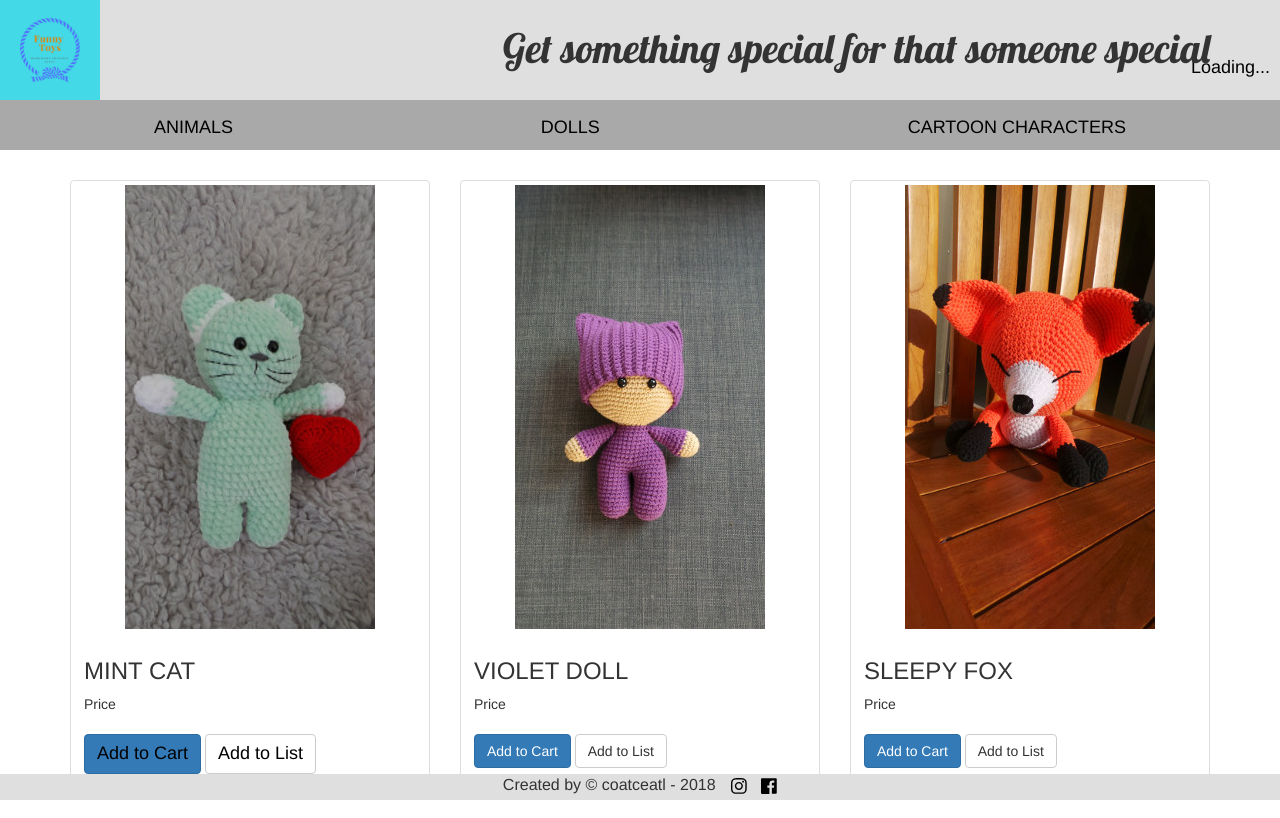
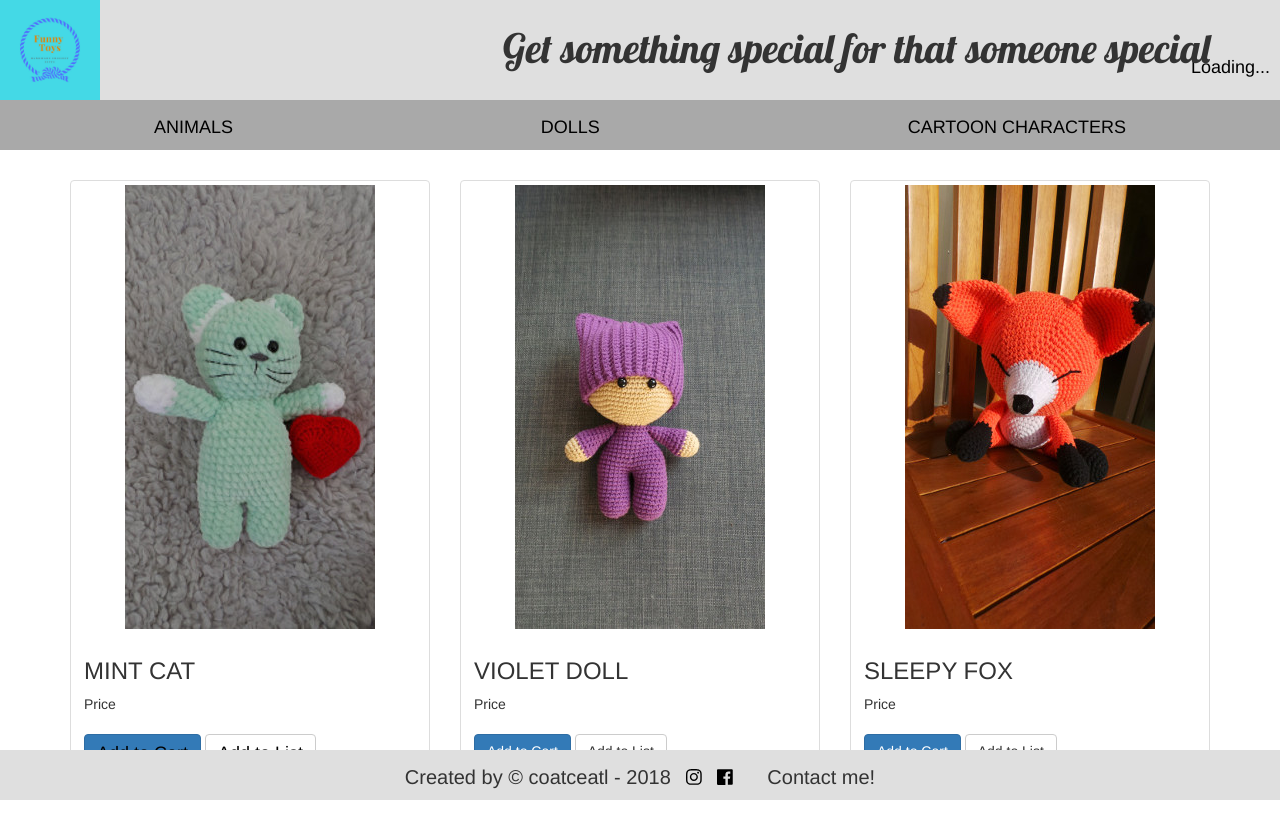
Before and after one commit to coatceatl/node_react-app, a React app: page / in a window 1280 px wide. Built offline with nearby package versions, Linux system fonts and the light colour scheme; no server answers.

Commit message:
changed component Footer

```diff
--- a/src/components/Footer.css
+++ b/src/components/Footer.css
@@ -5,7 +5,9 @@
   position: fixed;
   bottom: 0;
   width: 100%;
-  font-size: 16px;
+  font-size: 20px;
+  height: 50px;
+  padding-top: 13px;
 }
 
 .social-links {
@@ -15,3 +17,7 @@
 .social-link {
   padding-left: 15px;
 }
+
+.contact {
+  padding-left: 35px;
+}
--- a/src/components/Footer.jsx
+++ b/src/components/Footer.jsx
@@ -13,6 +13,9 @@ class Footer extends Component {
         <div>
           <Social />
         </div>
+        <div className='contact'>
+          Contact me!
+        </div>
       </div>
     );
   }
```
Also changed, not shown: public/bundle.js.
